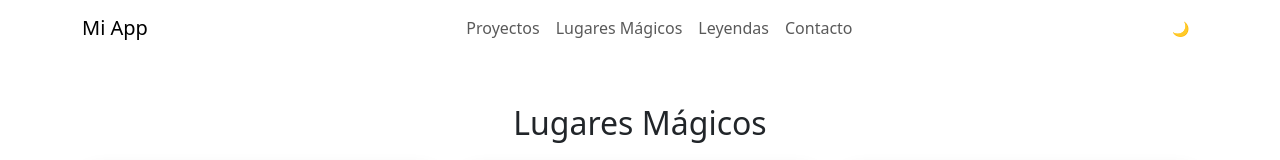
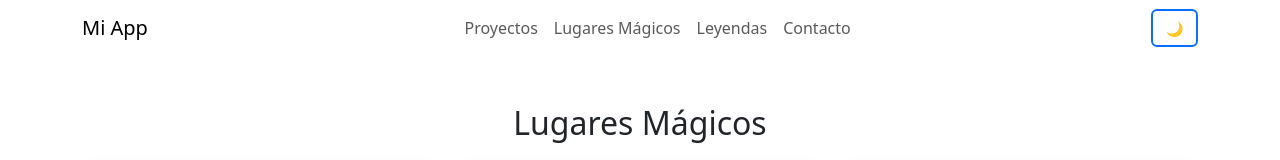
Before and after one commit to cocomicho1986/tpn3diegovazquez, a React (Vite) app: page /lugares in a window 1280 px wide. Shown: the top 160 px of the page. Built offline with nearby package versions, Linux system fonts and the light colour scheme.

Commit message:
Boton UI y anotaciones

```diff
--- a/src/components/DarkModeToggle.jsx
+++ b/src/components/DarkModeToggle.jsx
@@ -1,17 +1,20 @@
 // src/components/DarkModeToggle.jsx
 import React from 'react';
 import useThemeStore from '../store/useThemeStore';
+import UIButton from './UIButton';
 
 export default function DarkModeToggle() {
   const { isDarkMode, toggleDarkMode } = useThemeStore();
 
   return (
-    <button
+    <UIButton
       onClick={toggleDarkMode}
-      className="btn btn-sm ms-2"
+       variant="outline"
+        size="small"
+        fullWidth={false}
       aria-label={isDarkMode ? "Cambiar a modo claro" : "Cambiar a modo oscuro"}
     >
       {isDarkMode ? '☀️' : '🌙'}
-    </button>
+    </UIButton>
   );
 }
--- a/src/components/MagicPlaceCard.jsx
+++ b/src/components/MagicPlaceCard.jsx
@@ -1,4 +1,5 @@
 // src/components/MagicPlaceCard.jsx
+// Corresponde a Lugares.jsx
 import React from 'react';
 // 🔑 IMPORTA EL CSS MODULE CORRECTO
 import styles from '../styles/MagicPlaceCard.module.css';
```
